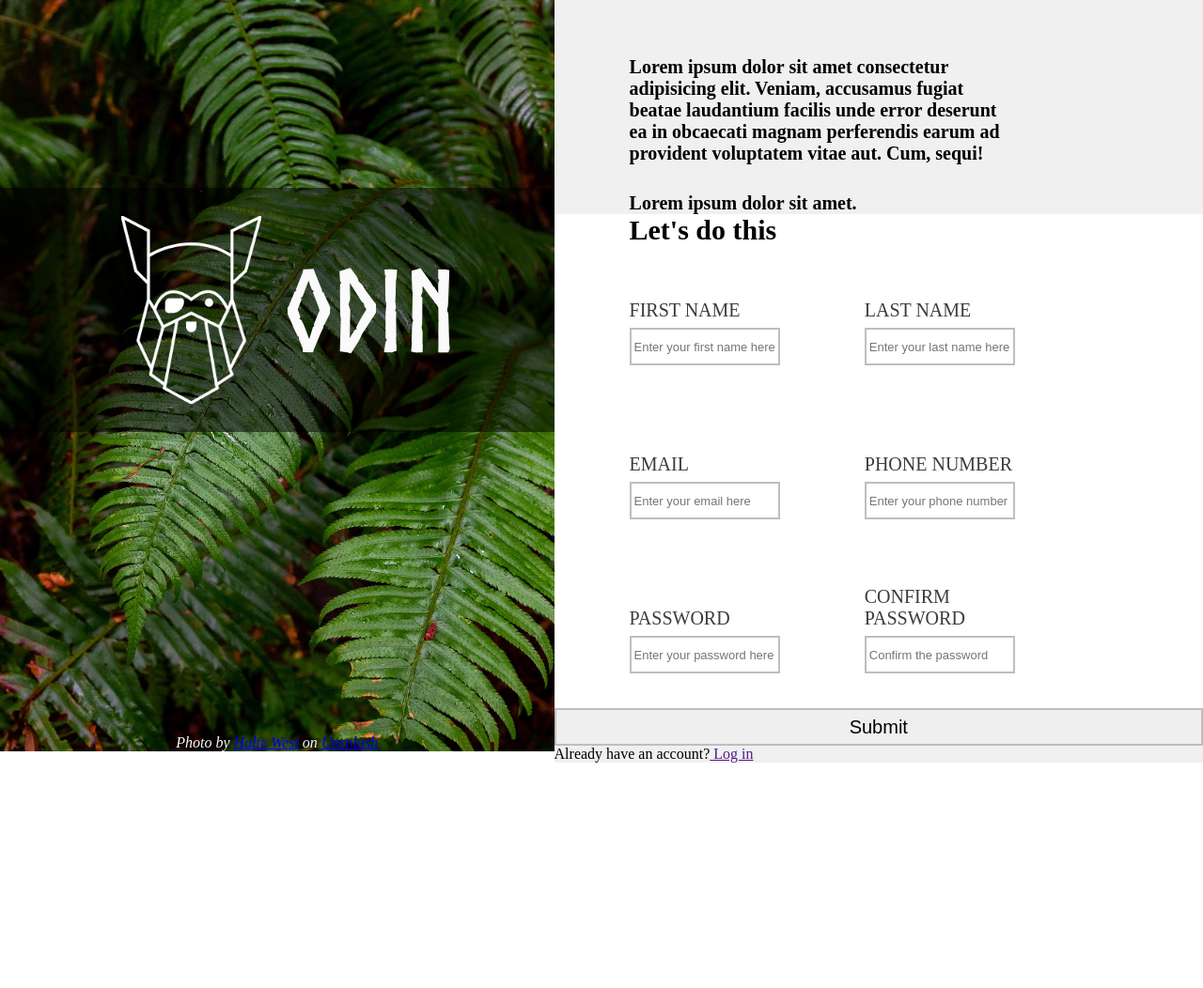
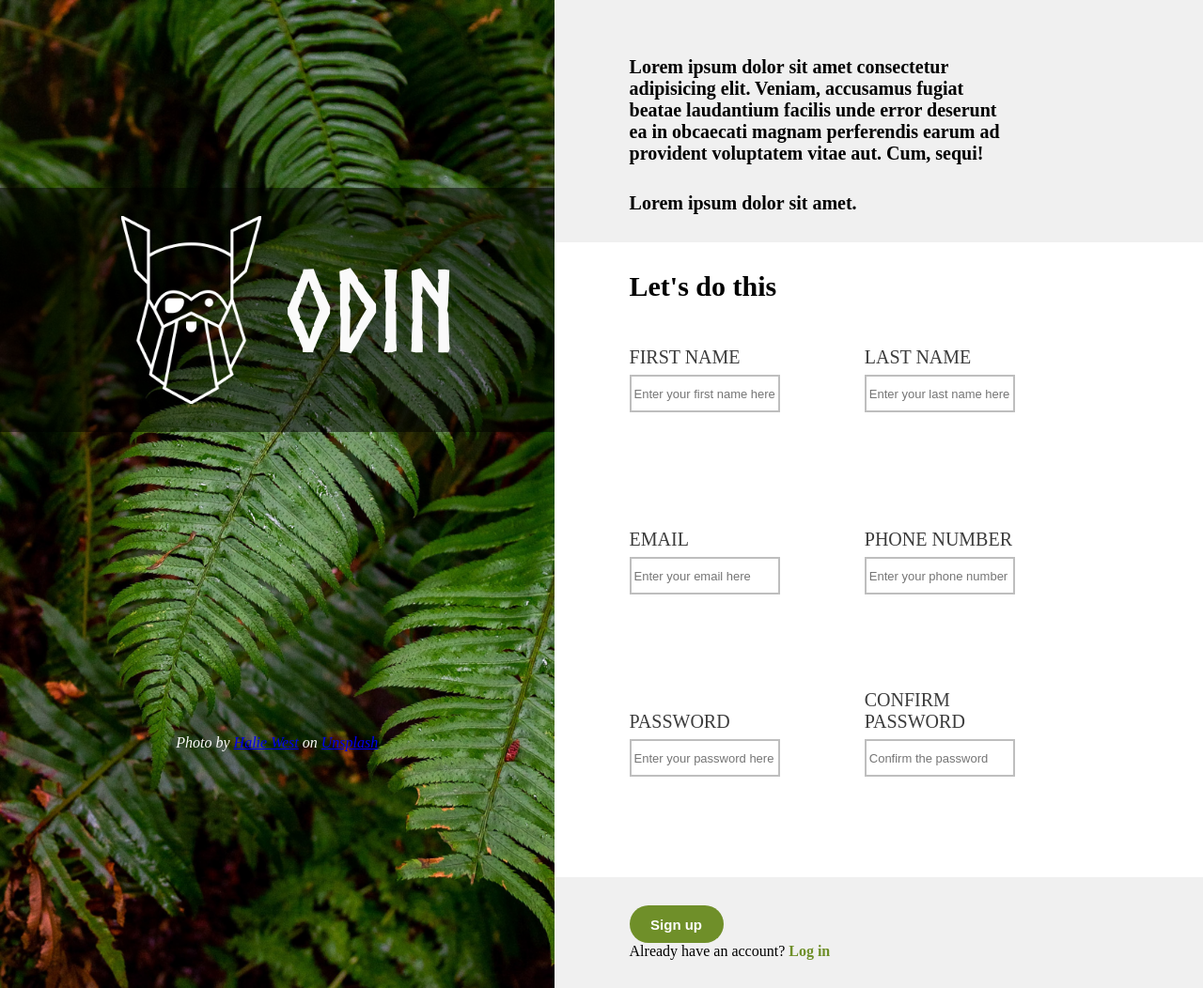
Before and after one commit to oddtO/sign-up_form, a plain HTML site: page index.html in a window 1280 px wide. Shown: the whole page at 94% size. Before the commit the page ends 812 px from the top, so only its background shows below. Drawn offline with Linux system fonts and the light colour scheme.

Commit message:
finish styling for a pc

```diff
--- a/css/style.css
+++ b/css/style.css
@@ -13,11 +13,10 @@
 
 body {
   display: flex;
-  height: 100vh;
+  min-height: 100vh;
 }
 
 .logo-wrapper {
-  height: 100%;
   flex: 0.6 1 auto;
   background-image: url("../img/halie-west-25xggax4bSA-unsplash.jpg");
   background-size: cover;
@@ -43,6 +42,8 @@ body {
 
 .logo-wrapper address {
   text-align: center;
+  position: sticky;
+  bottom: 0;
 }
 
 .logo-wrapper address a:visited {
@@ -78,13 +79,17 @@ main > div {
 main > div:first-child {
   display: flex;
   flex-direction: column;
-  justify-content: center;
+  justify-content: space-around;
   gap: 30px;
   font-weight: bold;
   font-size: 20px;
   padding-top: 60px;
   padding-left: var(--user-padding-left);
   padding-right: var(--user-padding-right);
+}
+
+main > div:first-child > p:last-child {
+  padding-bottom: 30px;
 }
 
 .form-wrapper {
@@ -95,13 +100,13 @@ main > div:first-child {
 }
 
 strong {
+  padding: 30px 0;
   font-size: 30px;
 }
 
 #register-form {
   display: flex;
   flex-direction: column;
-  gap: 40px;
 }
 
 #register-form > div {
@@ -152,7 +157,7 @@ input:placeholder-shown {
 }
 
 .error-message {
-  height: 30px;
+  height: 100px;
 }
 
 #email + .error-message::before {
@@ -163,5 +168,29 @@ input:placeholder-shown {
 }
 
 #email:invalid:not(:focus, :placeholder-shown) + .error-message::before {
-  content: "* Please, enter a valid email";
+  content: "* Please, enter a valid email address";
 }
+
+main > div:last-child {
+  padding: 30px 0;
+  padding-left: var(--user-padding-left);
+  --user-submit-color: #6f8f29;
+}
+
+input[type="submit"] {
+  width: 100px;
+  height: 40px;
+  border-radius: 40px;
+  font-size: 15px;
+  background-color: var(--user-submit-color);
+  border: none;
+  font-weight: bold;
+  cursor: pointer;
+  color: #ffffff;
+}
+
+input[type="submit"] + div > a {
+  color: var(--user-submit-color);
+  font-weight: bold;
+  text-decoration: none;
+}
--- a/index.html
+++ b/index.html
@@ -76,7 +76,6 @@
                 id="phone-number"
                 name="phone-number"
                 placeholder="Enter your phone number here"
-                pattern="^[\d-]+$"
                 required
               />
               <div class="error-message"></div>
@@ -109,7 +108,7 @@
         </form>
       </div>
       <div>
-        <input type="submit" form="register-form" required />
+        <input type="submit" form="register-form" value="Sign up" />
         <div>Already have an account?<a href=""> Log in</a></div>
       </div>
     </main>
```
